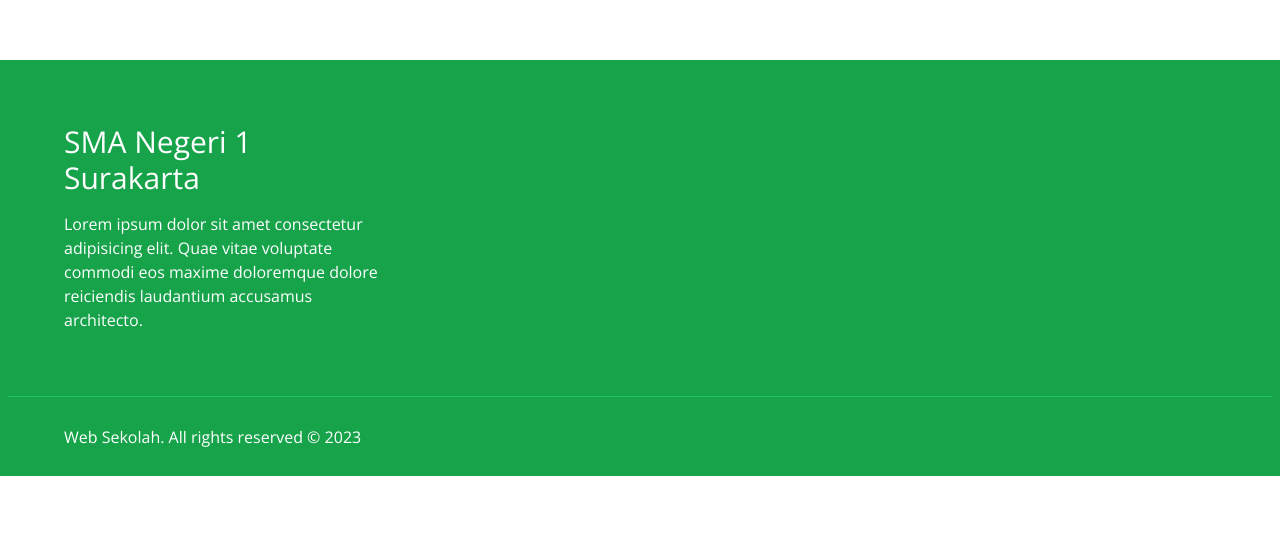
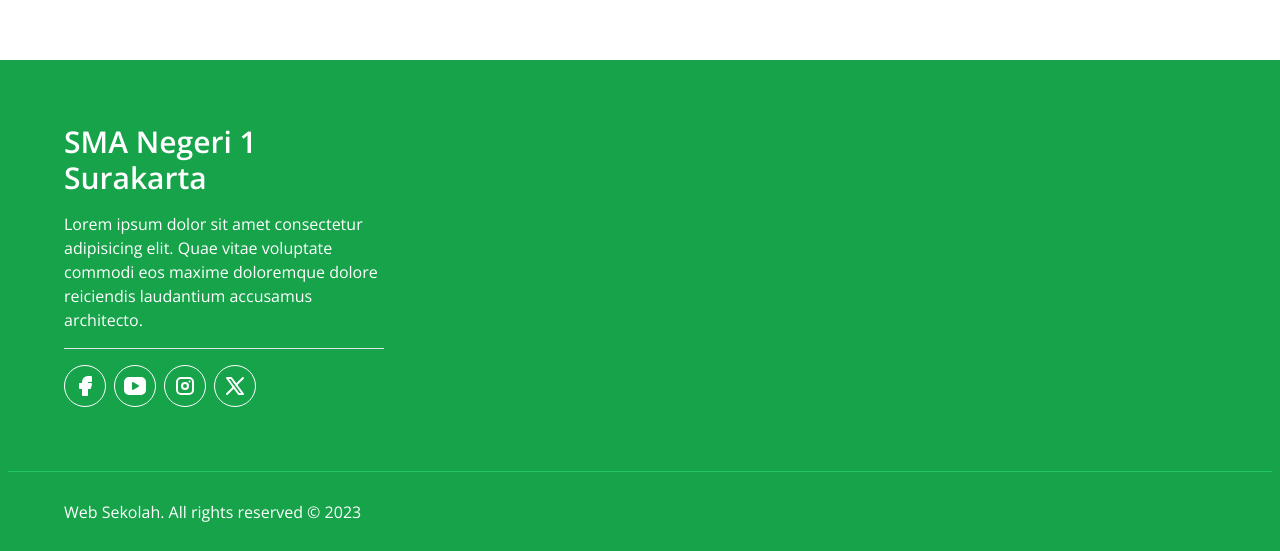
Before and after one commit to Andrian004/web-sekolah, a React (Vite) app: page /plan in a window 1280 px wide. Shown: the part 1765-2316 px from the top of the page. Before the commit the page ends 2241 px from the top, so only its background shows below. Built offline with nearby package versions, Linux system fonts and the light colour scheme.

Commit message:
feat: add profile site footer

```diff
--- a/src/components/layout/footer.tsx
+++ b/src/components/layout/footer.tsx
@@ -1,4 +1,53 @@
+import {
+  TbBrandFacebookFilled,
+  TbBrandInstagram,
+  TbBrandX,
+  TbBrandYoutubeFilled,
+} from "react-icons/tb";
+
 import { getCurrentYear } from "~/utils/datetime";
+import { Separator } from "~/components/ui/separator";
+import {
+  Tooltip,
+  TooltipContent,
+  TooltipProvider,
+  TooltipTrigger,
+} from "~/components/ui/tooltip";
+import { cn } from "~/utils/cn";
+
+type Socmed = {
+  icon: React.ReactNode;
+  onHover: string;
+  link: string;
+  tooltip: string;
+};
+
+const SocmedList: Socmed[] = [
+  {
+    icon: <TbBrandFacebookFilled />,
+    onHover: "hover:text-blue-600",
+    link: "https://github.com/Andrian004",
+    tooltip: "Facebook",
+  },
+  {
+    icon: <TbBrandYoutubeFilled />,
+    onHover: "hover:text-red-600 ",
+    link: "https://github.com/Andrian004",
+    tooltip: "Youtube",
+  },
+  {
+    icon: <TbBrandInstagram />,
+    onHover: "hover:text-pink-700 ",
+    link: "https://github.com/Andrian004",
+    tooltip: "Instagram",
+  },
+  {
+    icon: <TbBrandX />,
+    onHover: "hover:text-black",
+    link: "https://github.com/Andrian004",
+    tooltip: "X (aja)",
+  },
+];
 
 export function Footer() {
   const year = getCurrentYear();
@@ -20,12 +69,37 @@ export function Footer() {
 function ProfileSiteFooter() {
   return (
     <section className="w-80 flex flex-col items-center justify-center gap-4">
-      <h2>SMA Negeri 1 Surakarta</h2>
+      <h2 className="w-full font-semibold">SMA Negeri 1 Surakarta</h2>
       <p>
         Lorem ipsum dolor sit amet consectetur adipisicing elit. Quae vitae
         voluptate commodi eos maxime doloremque dolore reiciendis laudantium
         accusamus architecto.
       </p>
+      <Separator />
+      <div className="w-full flex">
+        <ul className="flex gap-2">
+          {SocmedList.map((item, index) => (
+            <TooltipProvider key={index} delayDuration={300}>
+              <Tooltip>
+                <TooltipTrigger>
+                  <li
+                    className={cn(
+                      `border border-white text-white p-2 rounded-full transition duration-300`,
+                      item.onHover
+                    )}>
+                    <a href={item.link} className="text-2xl">
+                      {item.icon}
+                    </a>
+                  </li>
+                </TooltipTrigger>
+                <TooltipContent side="bottom">
+                  <p>{item.tooltip}</p>
+                </TooltipContent>
+              </Tooltip>
+            </TooltipProvider>
+          ))}
+        </ul>
+      </div>
     </section>
   );
 }
```
